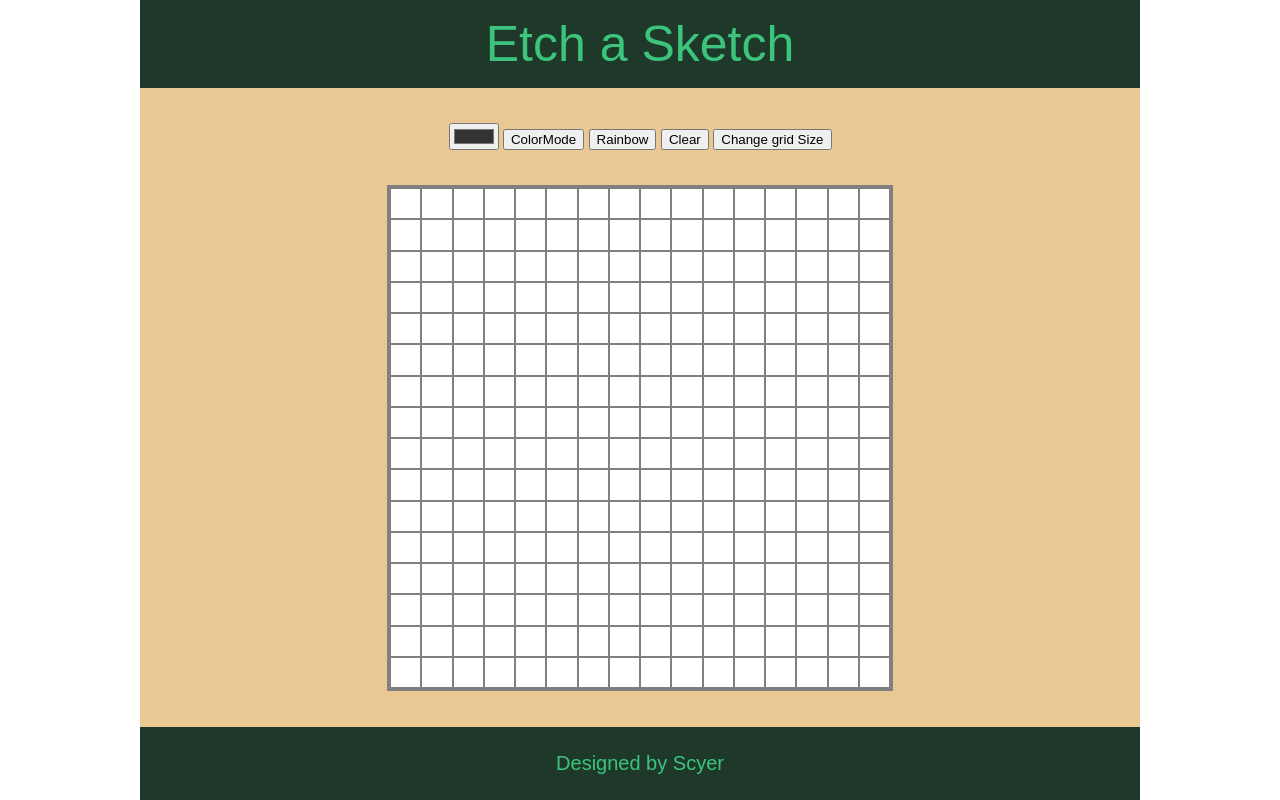
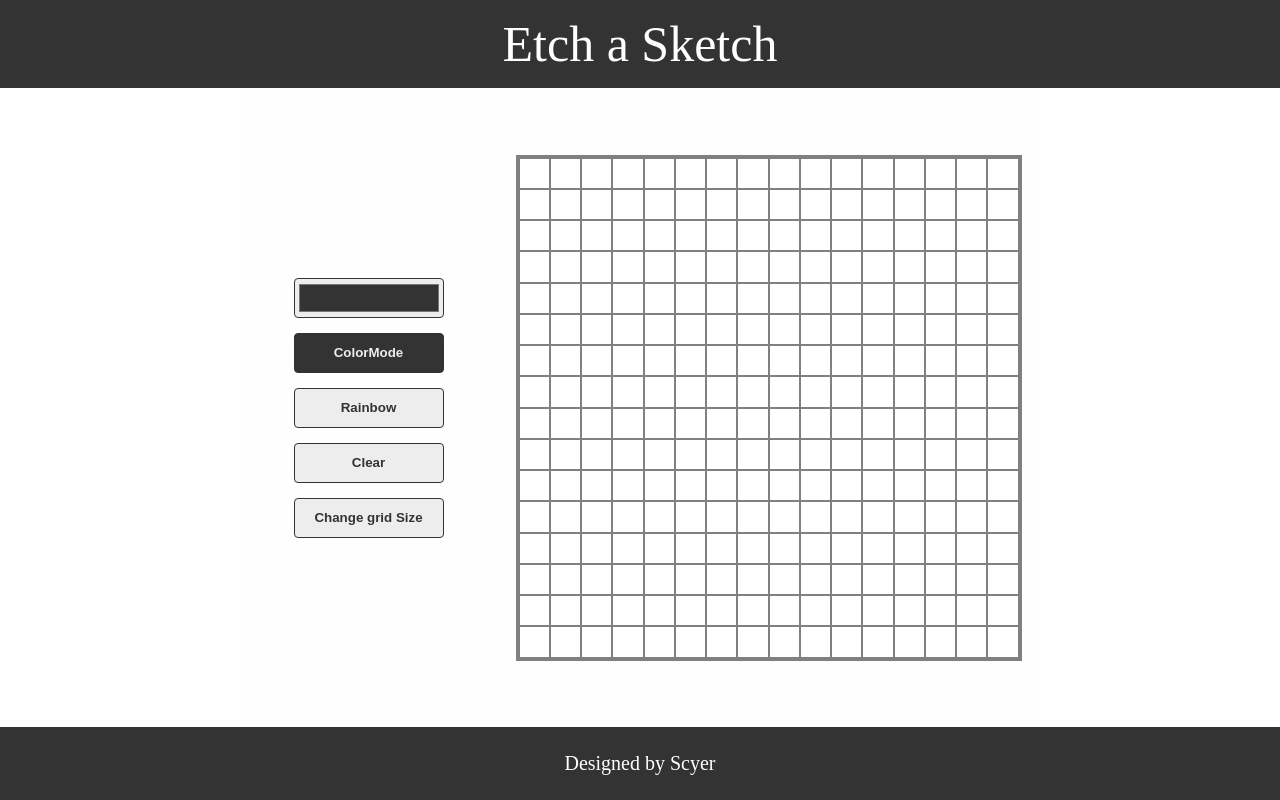
Before and after one commit to Scyerx/Project-Etch-a-Sketch, a plain HTML site: page index.html in a window 1280 px wide. Drawn offline with Linux system fonts and the light colour scheme.

Commit message:
updated css and changed to only paint when mousedown

```diff
--- a/script.js
+++ b/script.js
@@ -11,7 +11,8 @@ function setCurrentColor(newColor) {
 }
 
 function setCurrentMode(newMode) {
-    currentMode = newMode
+    currentMode = newMode;
+    activateButton(newMode);
 }
 
 const gameDisplay = document.getElementById('container');
@@ -27,6 +28,10 @@ rainbowButton.onclick = () => setCurrentMode('rainbow');
 clearButton.addEventListener("click", clear)
 gridButton.addEventListener("click", changeGrid);
 
+let mouseDown = false;
+document.body.onmousedown = () => (mouseDown = true);
+document.body.onmouseup = () => (mouseDown = false);
+
 function createGrid(currentSize) {
     for (a = 0; a < (currentSize * currentSize); a++) {
         const squares = document.createElement('div');
@@ -34,7 +39,8 @@ function createGrid(currentSize) {
         gameDisplay.appendChild(squares);
     }
     const squares = gameDisplay.querySelectorAll('div');
-    squares.forEach(squares => squares.addEventListener ('mouseenter', paint));
+    squares.forEach(squares => squares.addEventListener ('mouseover', paint));
+    squares.forEach(squares => squares.addEventListener ('mousedown', paint));
 }
 
 function changeGrid(){
@@ -46,10 +52,12 @@ function changeGrid(){
         square.remove();
     })
     createGrid(currentSize);
-    squares.forEach(squares => squares.addEventListener ('mouseenter', paint));
+    squares.forEach(squares => squares.addEventListener ('mouseover', paint));
+    squares.forEach(squares => squares.addEventListener ('mousedown', paint));
 }
 
 function paint(e) {
+    if (e.type ==='mouseover' && !mouseDown) return
     if (currentMode === 'rainbow') {
       e.target.style.backgroundColor = randomColor();
     } else if (currentMode === 'color') {
@@ -75,4 +83,19 @@ function clear () {
     }
 }
 
+function activateButton(newMode) {
+    if (currentMode === 'rainbow') {
+        colorButton.classList.remove('active');
+    } else if (currentMode === 'color') {
+        rainbowButton.classList.remove('active')
+    }
+
+    if (currentMode === 'rainbow') {
+        rainbowButton.classList.add('active');
+    } else if (currentMode === 'color') {
+        colorButton.classList.add('active')
+    }
+}
+
 createGrid(currentSize);
+activateButton(DEFAULT_MODE)
--- a/style.css
+++ b/style.css
@@ -11,6 +11,60 @@
     background-color: white;
 }
 
+body{
+    font-family: 'Arial, Helvetica, sans-serif;';
+    margin: 0 auto;
+    display: flex;
+    flex-direction: column;
+    min-height: 100vh;
+    justify-content: space-between;
+}
+
+.game {
+    display: flex;
+    flex-direction: row;
+    align-items: center;
+    text-align: center;
+    background-color: #fefefe;
+    flex-grow: 1;
+    color: #333;
+    justify-content: space-around;
+    width: 800px;
+    align-self: center;
+}
+
+#options {
+    display: flex;
+    flex-direction: column;
+    align-items: center;
+}
+
+#colorPicker {
+    width: 150px;
+    height: 40px;
+    background-color: #ededed;
+    border: 1px solid #333;
+    border-radius: 4px;
+}
+
+button{
+    background-color: #ededed;
+    height: 30px;
+    border: 1px solid #333;
+    border-radius: 4px;
+    width: 150px;
+    height: 40px;
+    font-weight: bold;
+    color: #333;
+    margin-top: 15px;
+
+}
+
+button.active {
+    background-color: #333;
+    color: #ededed;
+}
+
 #container {
     width: 500px;
     height: 500px;
@@ -20,23 +74,13 @@
     border: 3px solid grey;
 }
 
-body{
-    font-family: Arial, Helvetica, sans-serif;
-    margin: 0 auto;
-    display: flex;
-    flex-direction: column;
-    min-height: 100vh;
-    max-width: 1000px;
-    justify-content: space-between;
-}
-
 .header{
     display: flex;
     justify-content: space-around;
     padding: 15px;
     align-items: center;
-    color: #3CC47C;
-    background-color: #1E392A;
+    color: #fefefe;
+    background-color: #333;
     font-size: 50px;
 }
 
@@ -44,22 +88,14 @@ body{
     padding: 35px;
 }
 
-.game {
-    display: flex;
-    flex-direction: column;
-    align-items: center;
-    text-align: center;
-    background-color: #E9C893;
-    flex-grow: 1;
-    color: #1E392A;
-}
+
 
 .footer{
     display: flex;
     justify-content: space-around;
     padding: 25px;
     align-items: center;
-    color: #3CC47C;
-    background-color: #1E392A;
+    color: #fefefe;
+    background-color: #333;
     font-size: 20px;
 }
```
